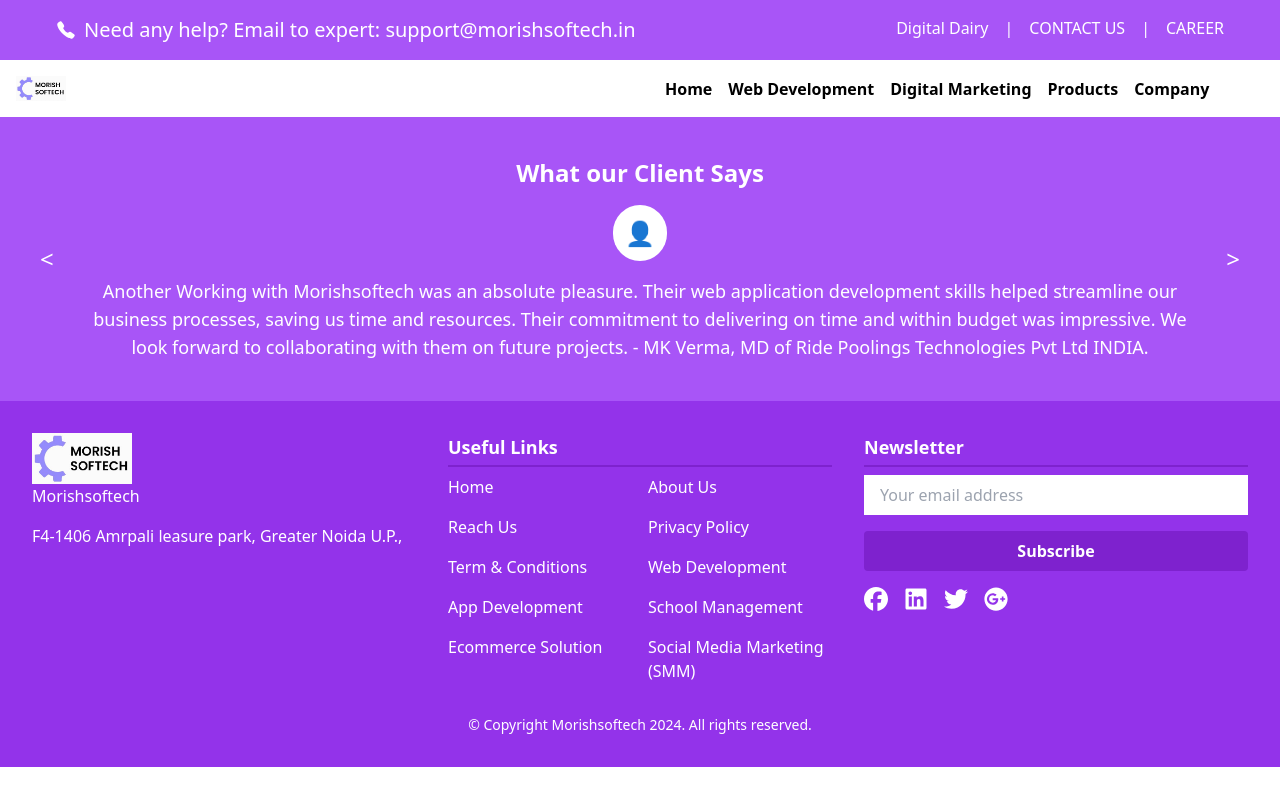
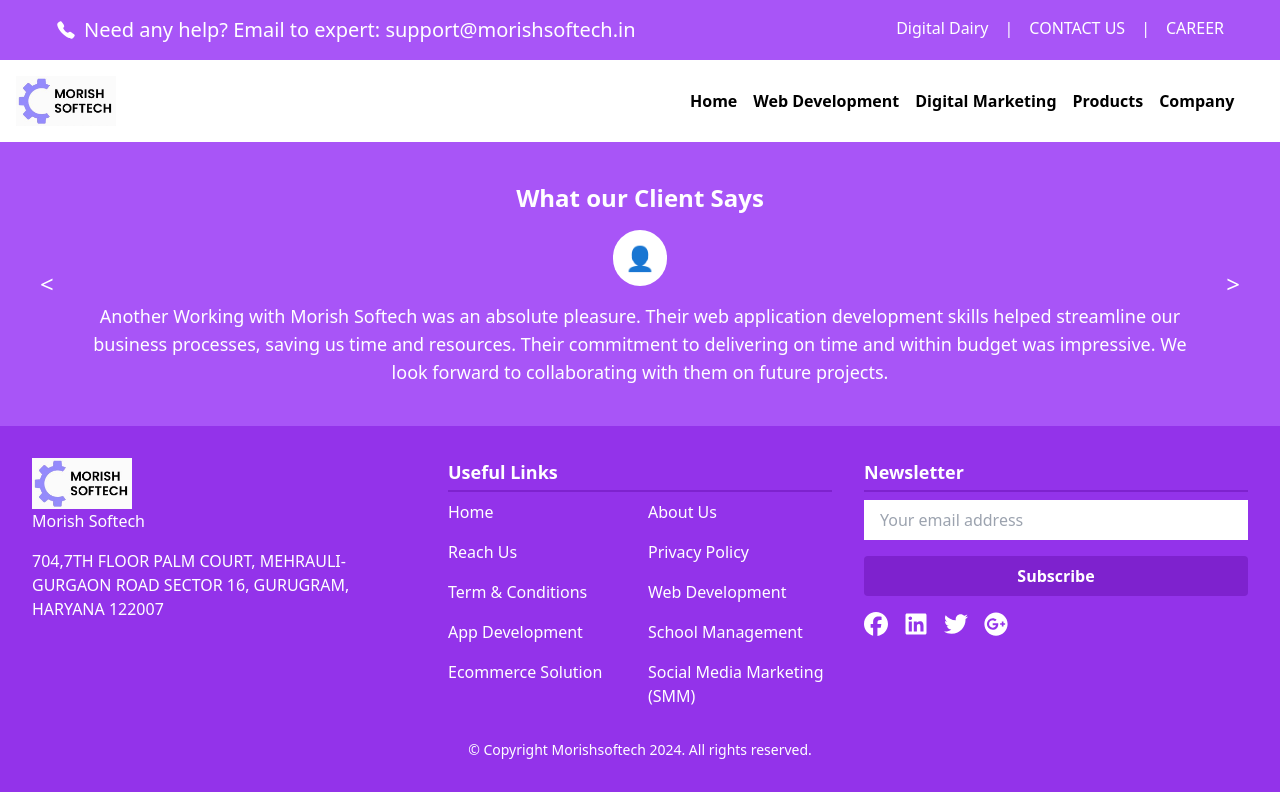
Before and after one commit to Aman121K/Morishsoftech, a React (Create React App) app: page /testimonial in a window 1280 px wide. Built offline with nearby package versions, Linux system fonts and the light colour scheme.

Commit message:
final code in origin

```diff
--- a/public/index.html
+++ b/public/index.html
@@ -13,7 +13,7 @@
 
     <link rel="manifest" href="%PUBLIC_URL%/manifest.json" />
 
-    <title>Morishsoftech</title>
+    <title>Morish Softech</title>
   </head>
   <body>
     <noscript>You need to enable JavaScript to run this app.</noscript>
--- a/src/components/Footer.jsx
+++ b/src/components/Footer.jsx
@@ -18,10 +18,10 @@
               alt="Web Designing and Development Company"
               style={{ maxWidth: "100px", width:"100px"}}
             />
-            <h4>Morishsoftech</h4>
+            <h4>Morish Softech</h4>
           </NavLink>
           <p>
-          F4-1406 Amrpali leasure park, Greater Noida U.P.,
+          704,7TH FLOOR PALM COURT, MEHRAULI-GURGAON ROAD SECTOR 16, GURUGRAM, HARYANA 122007
             <br />
 
           </p>
--- a/src/components/Navbar.jsx
+++ b/src/components/Navbar.jsx
@@ -40,7 +40,7 @@
               className="w-10 md:w-20 "
               src={logo1}
               alt="Web Designing and Development Company"
-              style={{ maxWidth: "80px", width: "50px" }}
+              style={{ maxWidth: "100px", width: "100px" }}
             />
 
 
@@ -164,13 +164,13 @@
                     Company
                   </li>
                   <ul className="dropdown-menu relative hidden group-hover:block z-50 bg-purple-400 p-4 border rounded text-sm">
-                    <li title="Morishsoftech - A Web Development Company">
+                    <li title="Morish Softech - A Web Development Company">
                       <NavLink to="/about" onClick={closeMobileMenu}>About Us</NavLink>
                     </li>
                     <li title="Web Development Mission and Vision">
                       <NavLink to="/mission-values" onClick={closeMobileMenu}>Mission & Values</NavLink>
                     </li>
-                    <li title="Why Choose Morishsoftech">
+                    <li title="Why Choose Morish Softech">
                       <NavLink to="/choose-us" onClick={closeMobileMenu}>Why Choose Us</NavLink>
                     </li>
                   </ul>
@@ -286,13 +286,13 @@
                     Company
                   </NavLink>
                   <ul className="dropdown-menu fixed hidden group-hover:block z-50 bg-purple-400 p-4 border rounded">
-                    <li title="Morishsoftech - A Web Development Company">
+                    <li title="Morish Softech - A Web Development Company">
                       <NavLink to="/about">About Us</NavLink>
                     </li>
                     <li title="Web Development Mission and Vision">
                       <NavLink to="/mission-values">Mission & Values</NavLink>
                     </li>
-                    <li title="Why Choose Morishsoftech">
+                    <li title="Why Choose Morish softech">
                       <NavLink to="/choose-us">Why Choose Us</NavLink>
                     </li>
                   </ul>
--- a/src/innerpages/About.jsx
+++ b/src/innerpages/About.jsx
@@ -8,7 +8,7 @@
         <div className="flex flex-col md:flex-row justify-around w-full md:w-3/4">
           <div className="flex flex-col w-full md:w-1/2 p-4 md:p-10">
             <p className="mb-4 bg-purple-200 text-justify rounded-lg">
-              At Morishsoftech, we develop distinct intelligible, robust and
+              At Morish Softech, we develop distinct intelligible, robust and
               secure digital solutions and software applications as per specific
               needs of your enterprise. Our team of expert developers and web
               designers are adept in creating world-class creative solutions
--- a/src/innerpages/Blog.jsx
+++ b/src/innerpages/Blog.jsx
@@ -27,7 +27,7 @@
               id: 2,
               image: img2,
               title:
-                "  Why Choose Morishsoftech as Your Website Designing Company in Gurgaon",
+                "  Why Choose Morish Softech as Your Website Designing Company in Gurgaon",
               date: "28 July 2023",
               article:
                 "Lorem ipsum dolor sit amet, consectetur adipiscing elit Lorem ipsum dolor sit amet, consectetur adipiscing elit Lorem ipsum dolor sit amet, consectetur adipiscing elit Lorem ipsum dolor sit amet, consectetur adipiscing elit",
--- a/src/innerpages/Choose.jsx
+++ b/src/innerpages/Choose.jsx
@@ -22,7 +22,7 @@
 
       <div className="w-full lg:w-3/4 bg-white p-8">
         <h1 className="text-3xl font-bold text-purple-600 mb-6">
-        Why Choose Morishsoftech
+        Why Choose Morish Softech
         </h1>
         <p className="text-gray-600 leading-relaxed mb-8">
           With the number of active internet users having long crossed the 1
--- a/src/innerpages/ContactForm.jsx
+++ b/src/innerpages/ContactForm.jsx
@@ -140,7 +140,7 @@
                   Head Office : <strong className="text-sm font-normal text-black"> F4-1406 Amrpali leasure park, Greater Noida U.P.</strong>
                 </h2>
                 <p className="text-gray-600 mb-2">
-                  Morishsoftech Private Limited,
+                  Morish Softech Private Limited,
                   <br />
                   {/* F4-1406 Amrpali leasure park, Greater Noida U.P., MEHRAULI-GURGAON ROAD SECTOR 16, GURUGRAM, HARYANA 122007. */}
                 </p>
--- a/src/innerpages/Mission.jsx
+++ b/src/innerpages/Mission.jsx
@@ -26,7 +26,7 @@
           <p className="text-gray-600 leading-relaxed mb-8">
             Our approach integrates modern design with the latest technology,
             ensuring our clients stay at the forefront of the digital world.
-            With a team of skilled professionals, Morishsoftech is committed to
+            With a team of skilled professionals, Morish Softech is committed to
             driving success and delivering exceptional value through our
             distinctive web solutions.
           </p>
--- a/src/innerpages/Web.jsx
+++ b/src/innerpages/Web.jsx
@@ -25,7 +25,7 @@
             Web Design and Development Company
           </h1>
           <p className="text-gray-600 leading-relaxed mb-8">
-            At Morishsoftech, we believe that website development is not about
+            At Morish Softech, we believe that website development is not about
             merely programming the data to create a collection of web-pages
             website, we believe that an efficient website helps in adding value
             to a brand. It helps a business reach out to a greater number of
--- a/src/pages/Hero.jsx
+++ b/src/pages/Hero.jsx
@@ -39,11 +39,10 @@
   }, [showNextSlide, autoplay]);
 
   return (
-    <section className="main_slider_area relative">
-      <div className="video_boxes relative">
-        <div className="container relative">
+<section className="main_slider_area relative min-h-screen flex items-center justify-center">
+  <div className="video_boxes relative w-full">
     <div
-            className="video_boxs relative bg-cover bg-center h-[60vh] lg:h-screen w-[100%] flex items-center justify-center  bg-opacity-75 "
+      className="video_boxs relative bg-cover bg-center h-[60vh] lg:h-screen w-[100%] flex flex-col items-center justify-center bg-opacity-75"
       style={{ backgroundImage: `url(${sliders[currentSlide]})` }}
       onClick={() => setAutoplay(!autoplay)}
     >
@@ -53,20 +52,14 @@
       >
         {"<"}
       </button>
-            <div className="absolute bottom-0 ml-2 md:ml-20 md:left-20 p-4 text-center bg-opacity-30 md:backdrop-blur-md">
+      <div className="text-center bg-opacity-30 md:backdrop-blur-md">
         <h1 className="md:text-6xl text-xl font-bold text-white">
-                Making <br /> Business <br /> Easy
-              </h1>
-            </div>
-            <div className="md:p-12 text-gray-800 md:mr-11 md:mt-32">
-              <h1 className="text-xl md:text-4xl font-bold ml-28 md:ml-56">
-                Reinventing Companies for{" "}
-                <span className="text-white">a digital future</span>
+          {/* Your Heading */}
         </h1>
         <p className="ml-8 text-sm md:text-xl mt-4 text-white">
-              Morishsoftech is one of the world’s top business consulting
-                firms. We help global leaders with their organization's most
-                critical issues & opportunities.
+          Morish Softech is one of the world’s top business consulting firms.
+          We help global leaders with their organization's most critical issues
+          & opportunities.
         </p>
       </div>
       <button
@@ -77,8 +70,8 @@
       </button>
     </div>
   </div>
-      </div>
 </section>
+
   );
 };
 
--- a/src/pages/Testimonial.jsx
+++ b/src/pages/Testimonial.jsx
@@ -2,9 +2,9 @@
 
 const Testimonial = () => {
   const testimonials = [
-    "Working with Morishsoftech was an absolute pleasure. Their web application development skills helped streamline our business processes, saving us time and resources. Their commitment to delivering on time and within budget was impressive. We look forward to collaborating with them on future projects. - MK Verma, MD of Ride Poolings Technologies Pvt Ltd INDIA.",
-    "Another Working with Morishsoftech was an absolute pleasure. Their web application development skills helped streamline our business processes, saving us time and resources. Their commitment to delivering on time and within budget was impressive. We look forward to collaborating with them on future projects. - MK Verma, MD of  Ride Poolings Technologies Pvt Ltd INDIA.",
-    "Yet another Working with Morishsoftech was an absolute pleasure. Their web application development skills helped streamline our business processes, saving us time and resources. Their commitment to delivering on time and within budget was impressive. We look forward to collaborating with them on future projects. - MK Verma, MD of  Ride Poolings Technologies Pvt Ltd INDIA.",
+    "Working with Morish Softech was an absolute pleasure. Their web application development skills helped streamline our business processes, saving us time and resources. Their commitment to delivering on time and within budget was impressive. We look forward to collaborating with them on future projects. ",
+    "Another Working with Morish Softech was an absolute pleasure. Their web application development skills helped streamline our business processes, saving us time and resources. Their commitment to delivering on time and within budget was impressive. We look forward to collaborating with them on future projects. ",
+    "Yet another Working with Morish Softech was an absolute pleasure. Their web application development skills helped streamline our business processes, saving us time and resources. Their commitment to delivering on time and within budget was impressive. We look forward to collaborating with them on future projects. ",
   ];
 
   const [currentTestimonial, setCurrentTestimonial] = useState(0);
```
Also changed, not shown: 2 other files (tests, documents, lock files or other folders). Lines whose indentation alone changed are shown as unchanged.
